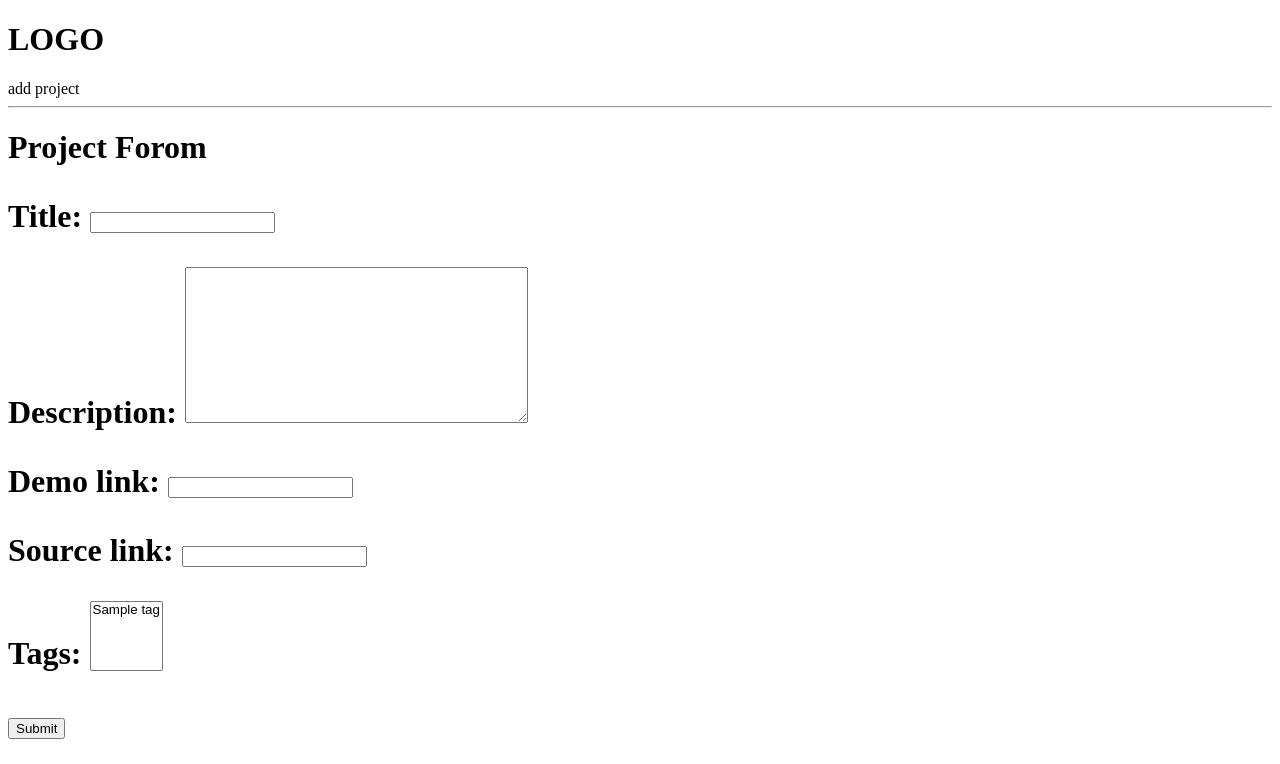
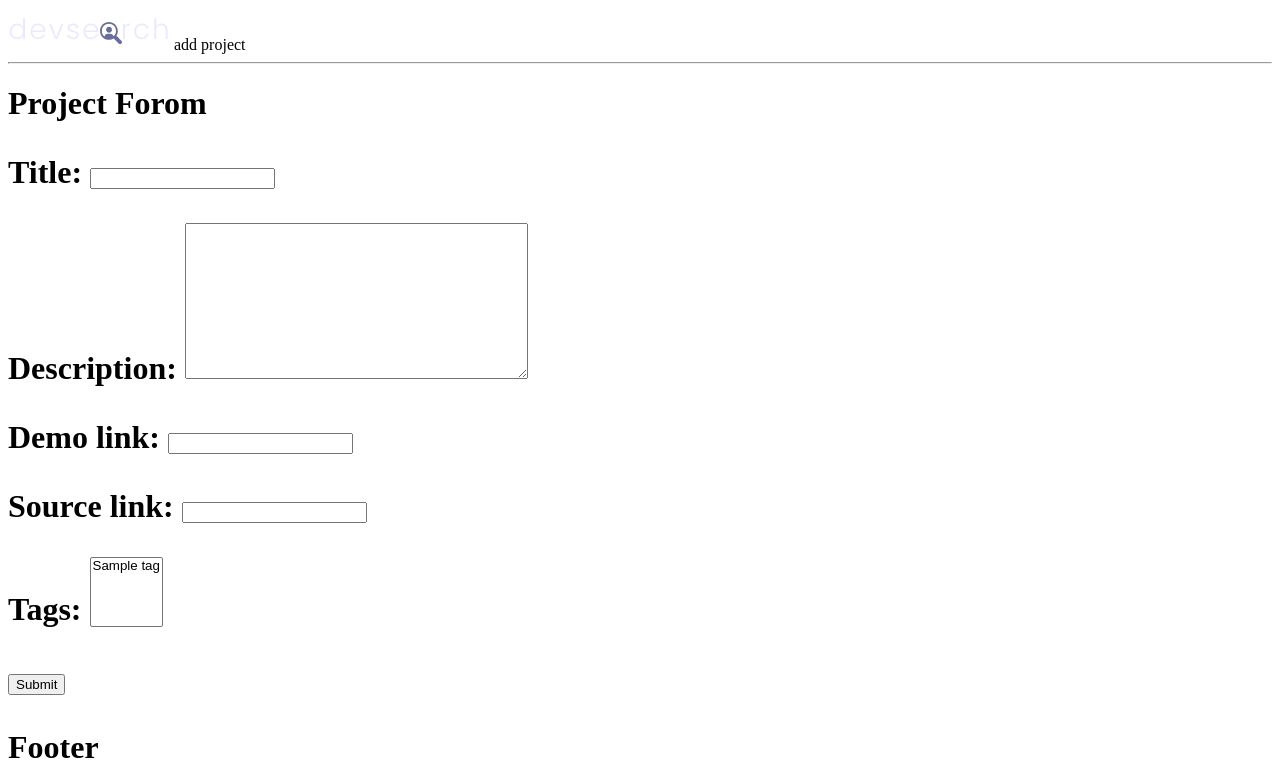
Before and after one commit to mondragonSaiz/dev-search, a Django app: page /create-project/ in a window 1280 px wide. Shown: the top 764 px of the page. Run offline with Django 4.2, Linux system fonts and the light colour scheme; tables that the repository leaves empty hold one stand-in row (values such as "Sample post").

Commit message:
style(navbar): added logo to navabar template

```diff
--- a/devsearch/templates/navbar.html
+++ b/devsearch/templates/navbar.html
@@ -1,3 +1,6 @@
-<h1>LOGO</h1>
-<a href="{% url 'create-project' %}">add project</a>
-<hr />
+{% load static %}
+<div class="navbar">
+  <img src="{% static 'images/logo.svg' %}" />
+  <a href="{% url 'create-project' %}">add project</a>
+  <hr />
+</div>
```
Also changed, not shown: devsearch/static/images/default.jpg (added), devsearch/static/images/logo.svg (added).
